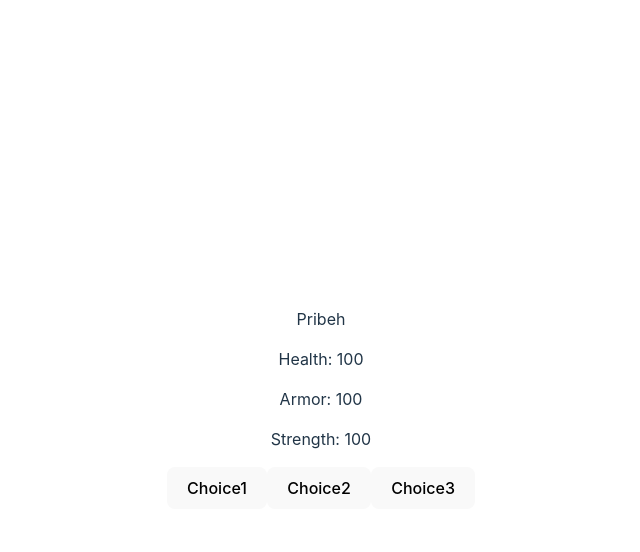
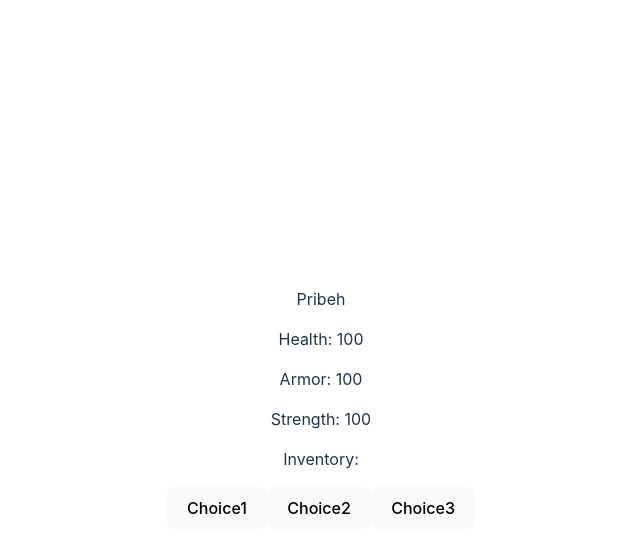
Before and after one commit to LUKAS1272/vite-react, a React (Vite) app: page / in a window 1280 px wide. Both pictures are taken after typing "Sample" into the empty fields and a click on the button "Submit". Shown: the top 552 px of the page, without its empty margins (319-959 px from the left). Built offline with nearby package versions, Linux system fonts and the light colour scheme.

Commit message:
Inventory Added

```diff
--- a/src/Story.tsx
+++ b/src/Story.tsx
@@ -6,6 +6,7 @@ function Story() {
   const [health, setHealth] = useState<number>(100);
   const [armor, setArmor] = useState<number>(100);
   const [strength, setStrength] = useState<number>(100);
+  const [inventory, SetInventory] = useState<string>('');
 
   const buttonsArray: string[] = ['Choice1', 'Choice2', 'Choice3'];
 
@@ -20,6 +21,7 @@ function Story() {
         <p>Health: {health}</p>
         <p>Armor: {armor}</p>
         <p>Strength: {strength}</p>
+        <p>Inventory: {inventory}</p>
       </div>
       <div>
         {buttonsArray.map((goal, index) => (
```
